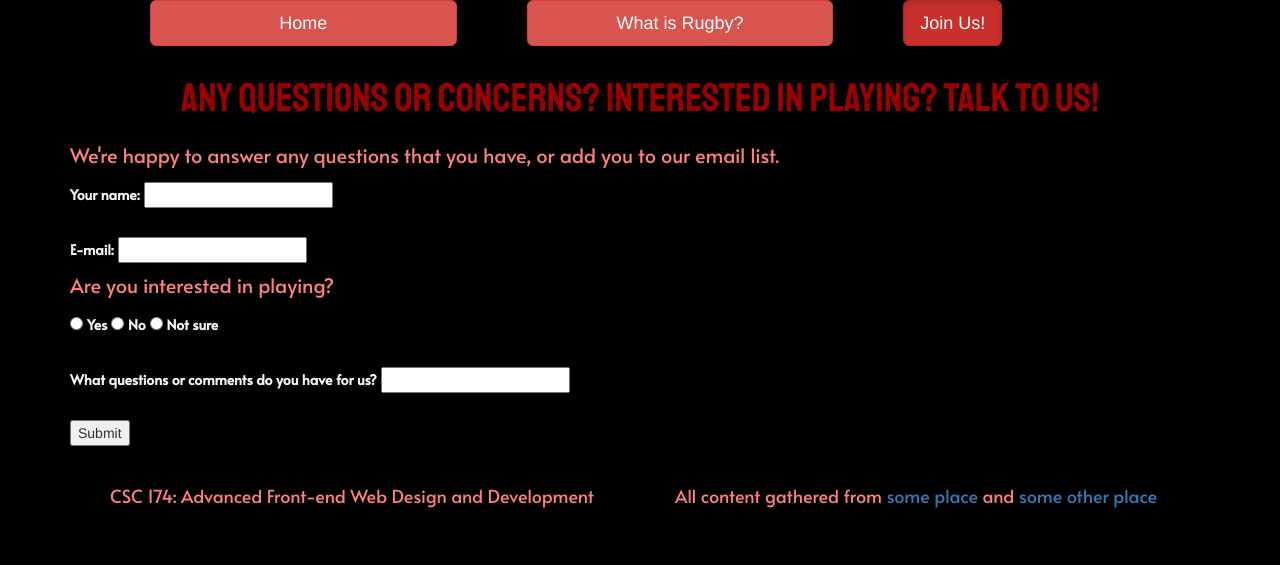
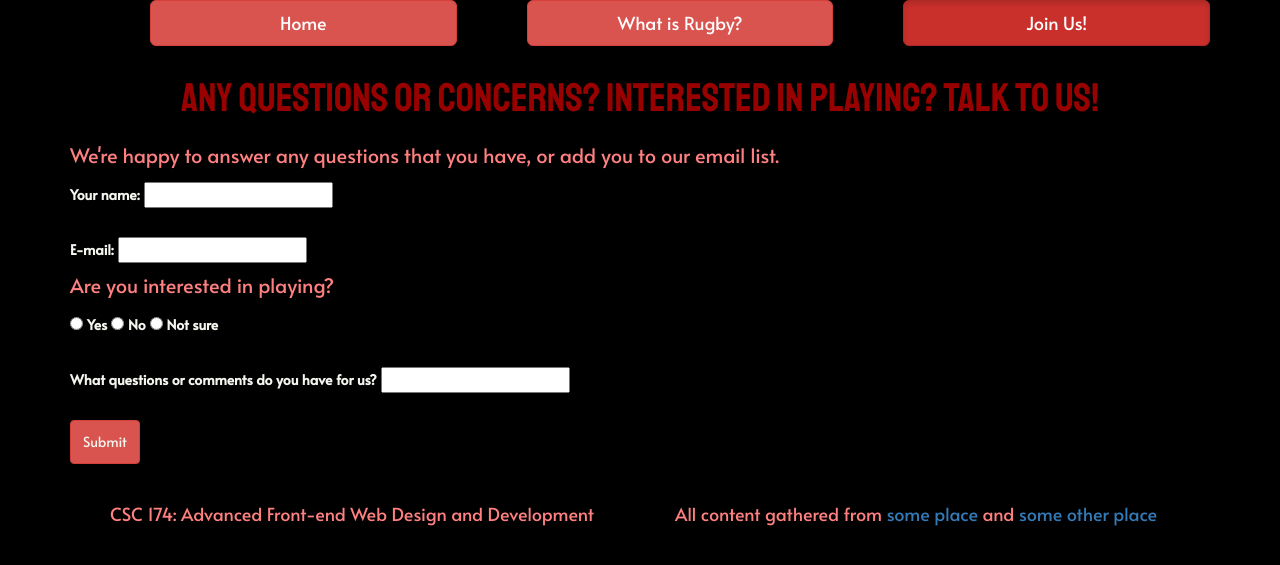
Before and after one commit to anasofacuna/assignment06, a PHP site: page /signup.html in a window 1280 px wide. Shown: the part 80-645 px from the top of the page. Run offline with PHP 8.4, Linux system fonts and the light colour scheme.

Commit message:
fixing submit button

```diff
--- a/css/styles.css
+++ b/css/styles.css
@@ -29,7 +29,7 @@ h4 {
 	color: #ff8080;
 }
 
-p, label{
+p, label, nav{
 	font-family: 'Alata', sans-serif;
 	color: #f5f5f0;
 	line-height: 3.0rem;
@@ -47,6 +47,10 @@ footer {
 /*Actions*/
 img:hover {
 	opacity: 0.3;
+}
+
+a:hover {
+	color: #FFFFFF;
 }
 
 /*Classes*/
@@ -93,3 +97,9 @@ img:hover {
 	line-height: 3.0rem;
 	padding-top: 30px;
 }
+
+.submitbutton {
+	font-family: 'Alata', sans-serif;
+	color: #f5f5f0;
+	line-height: 3.0rem;
+}
--- a/signup.html
+++ b/signup.html
@@ -29,7 +29,7 @@
 					<ul><a href="info.html" class="btn btn-danger btn-lg btn-block">What is Rugby?</a></ul>
 				</div>
 				<div class="col-md-4">
-					<ul><a href="signup.html" class="btn btn-danger btn-lg btn-blockbtn-lg active" role="button" aria-pressed="true">Join Us!</a></ul>
+					<ul><a href="signup.html" class="btn btn-danger btn-lg btn-block btn-lg active" role="button" aria-pressed="true">Join Us!</a></ul>
 				</div>
 			</ul>
 		</nav>
@@ -71,7 +71,7 @@
 			<label for="comment">What questions or comments do you have for us?</label>
 			<input type="text" name="comment" id="comment"><br><br>
 
-			<input type="submit" value="Submit">
+			<input class="btn btn-danger submitbutton" type="submit" value="Submit">
 
 		</fieldset>
 	</form>
```
